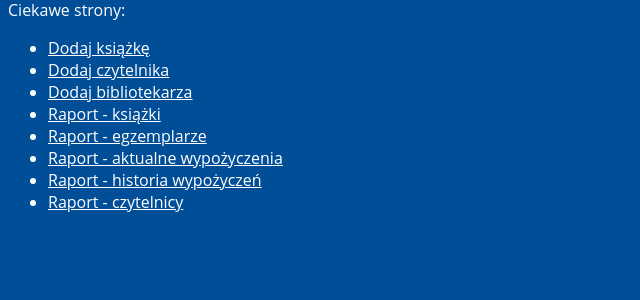
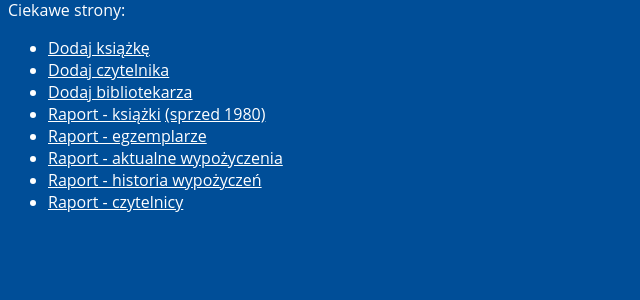
Before and after one commit to henrietta/rownodzien, a Python web app: template templates/main/main.html in a window 1280 px wide. Shown: the part 143-443 px from the top of the page, without its empty margins (0-640 px from the left). Run offline with Jinja, Linux system fonts and the light colour scheme; the template is opened without the code that fills it, so the values that code supplies are empty.

Commit message:
Raport "sprzed 1980"
Dodano raport o książkach sprzed 1980

```diff
--- a/reports/views.py
+++ b/reports/views.py
@@ -7,8 +7,10 @@ from rownodzien.books.models import Book
 from django.db.models import Count
 
 """Raport o dostępnych książkach"""
-def report_books(request):
+def report_books(request, before_1980=False):
   books = Book.objects.all().annotate(Count('instances'))
+  if before_1980:
+    books = books.filter(year__lt=1980)
   for book in books:
     liczba_wypozyczonych = 0
     for instance in book.instances.all():
--- a/templates/main/main.html
+++ b/templates/main/main.html
@@ -9,7 +9,7 @@
         <li><a href="/book/add/">Dodaj książkę</a></li>
         <li><a href="/reader/add/">Dodaj czytelnika</a></li>
         <li><a href="/librarian/add/">Dodaj bibliotekarza</a></li>
-        <li><a href="/reports/books/">Raport - książki</a></li>
+        <li><a href="/reports/books/">Raport - książki</a> <a href="/reports/books/before_1980/">(sprzed 1980)</a></li>
         <li><a href="/reports/instances/">Raport - egzemplarze</a></li>
         <li><a href="/reports/rentings/">Raport - aktualne wypożyczenia</a></li>
         <li><a href="/reports/rentings_history/">Raport - historia wypożyczeń</a></li>
--- a/urls.py
+++ b/urls.py
@@ -22,6 +22,7 @@ urlpatterns = patterns('rownodzien',
     url(r'^return/(?P<code>\d+)/$', 'rentings.views.register_return'),
 
 
+    url(r'^reports/books/before_1980/', 'reports.views.report_books', {'before_1980': True}),
     url(r'^reports/books/', 'reports.views.report_books'),
     url(r'^reports/instances/', 'reports.views.report_instances'),
     url(r'^reports/rentings/', 'reports.views.report_rentings'),
```
